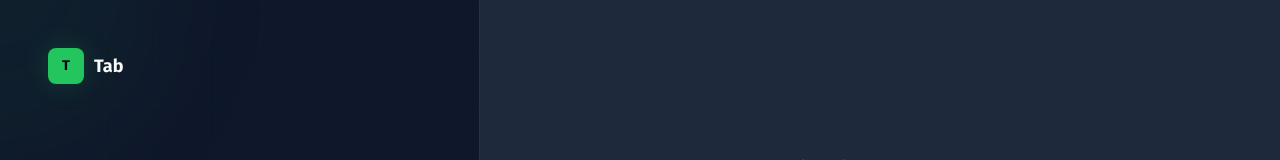
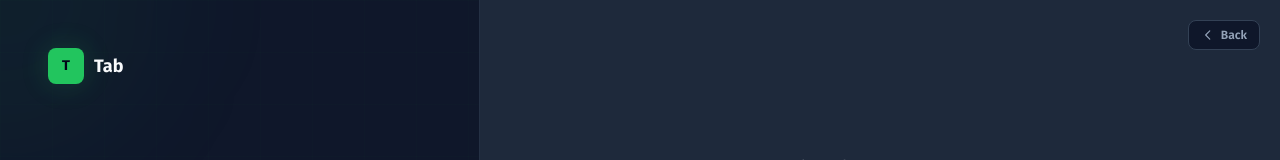
Before and after one commit to suhaasgaddala/tab, a React (Vite) app in the folder frontend/: page /demo/login in a window 1280 px wide. Shown: the top 160 px of the page. Built offline with nearby package versions, Linux system fonts and the light colour scheme.

Commit message:
login updates

```diff
--- a/frontend/src/components/TopNav.tsx
+++ b/frontend/src/components/TopNav.tsx
@@ -11,12 +11,20 @@ const NAV_LINKS = [
   { label: "Trace", href: "#answer" },
 ];
 
+function getUserDisplay(): string {
+  // Replace with: (await supabase.auth.getUser()).data.user?.email ?? ""
+  const email = localStorage.getItem("tab_user_email") ?? "";
+  return email.split("@")[0] || email;
+}
+
 export function TopNav({ onNewRun }: TopNavProps) {
   const navigate = useNavigate();
+  const userDisplay = getUserDisplay();
 
   const signOut = () => {
     // await supabase.auth.signOut();
     localStorage.removeItem("tab_authed");
+    localStorage.removeItem("tab_user_email");
     navigate("/login");
   };
 
@@ -48,6 +56,11 @@ export function TopNav({ onNewRun }: TopNavProps) {
         </nav>
 
         <div className="flex items-center gap-3">
+          {userDisplay && (
+            <span className="hidden text-xs text-slate-400 sm:block">
+              Welcome, <span className="font-semibold text-slate-200">{userDisplay}</span>
+            </span>
+          )}
           <button
             onClick={signOut}
             className="hidden text-xs font-medium text-slate-600 transition-colors hover:text-slate-300 sm:block cursor-pointer"
--- a/frontend/src/pages/AuthPage.tsx
+++ b/frontend/src/pages/AuthPage.tsx
@@ -103,6 +103,7 @@ function AuthForm({ mode }: { mode: "login" | "signup" }) {
 
     // ── Set session flag (replace with Supabase session when wired up) ────────
     localStorage.setItem("tab_authed", "true");
+    localStorage.setItem("tab_user_email", email);
 
     setLoading(false);
     navigate("/dashboard");
@@ -112,7 +113,20 @@ function AuthForm({ mode }: { mode: "login" | "signup" }) {
     "w-full rounded-xl border border-slate-700 bg-slate-900 px-4 py-3 text-sm text-slate-100 placeholder-slate-600 outline-none transition-all focus:border-green-500/50 focus:ring-2 focus:ring-green-500/10";
 
   return (
-    <div className="flex flex-col justify-center bg-slate-800 px-6 py-12 sm:px-10 lg:px-16 xl:px-20">
+    <div className="relative flex flex-col justify-center bg-slate-800 px-6 py-12 sm:px-10 lg:px-16 xl:px-20">
+      {/* Back to landing */}
+      <div className="absolute top-5 right-5">
+        <Link
+          to="/"
+          className="flex items-center gap-1.5 rounded-lg border border-slate-700 bg-slate-900 px-3 py-1.5 text-xs font-semibold text-slate-400 transition-all hover:border-slate-600 hover:text-slate-200"
+        >
+          <svg className="h-3.5 w-3.5" fill="none" stroke="currentColor" strokeWidth={2} viewBox="0 0 24 24">
+            <path strokeLinecap="round" strokeLinejoin="round" d="M15 19l-7-7 7-7" />
+          </svg>
+          Back
+        </Link>
+      </div>
+
       {/* Mobile logo */}
       <div className="mb-8 flex justify-center lg:hidden">
         <Link to="/" className="flex items-center gap-2.5">
```
